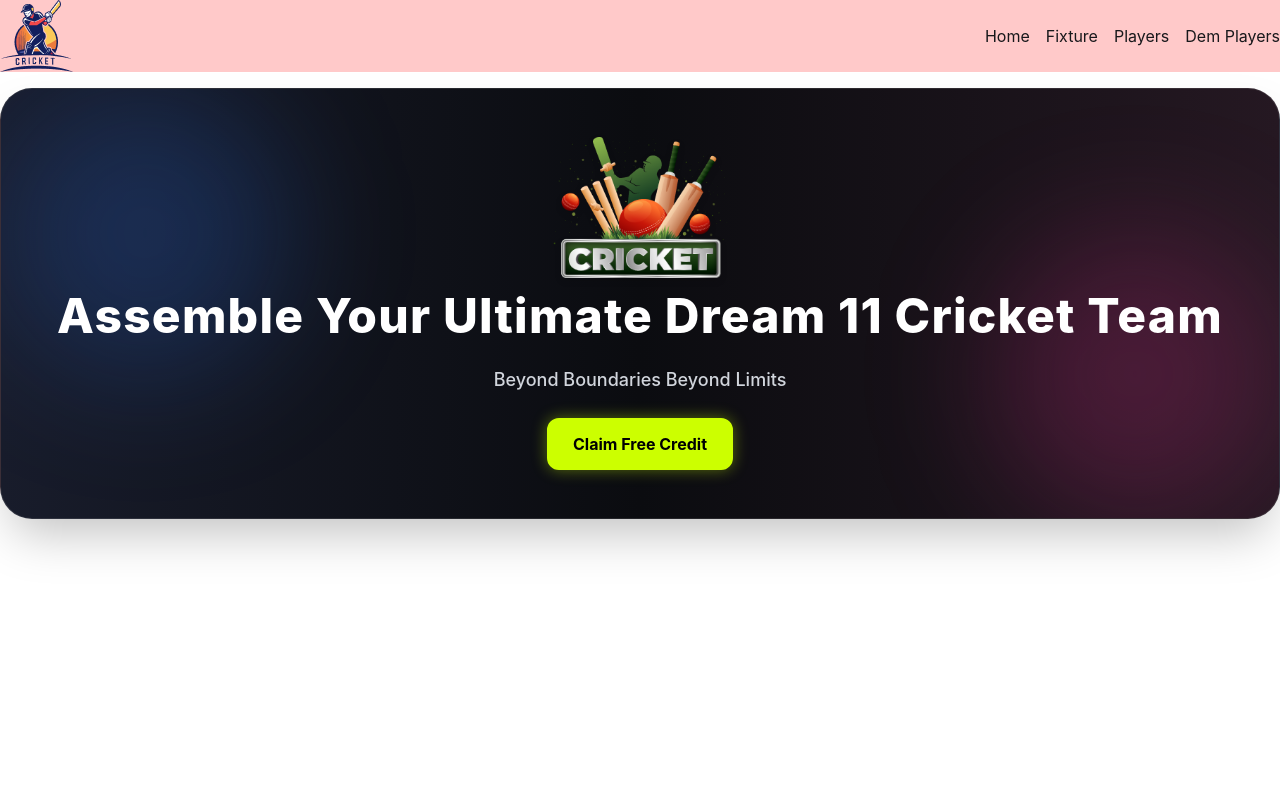
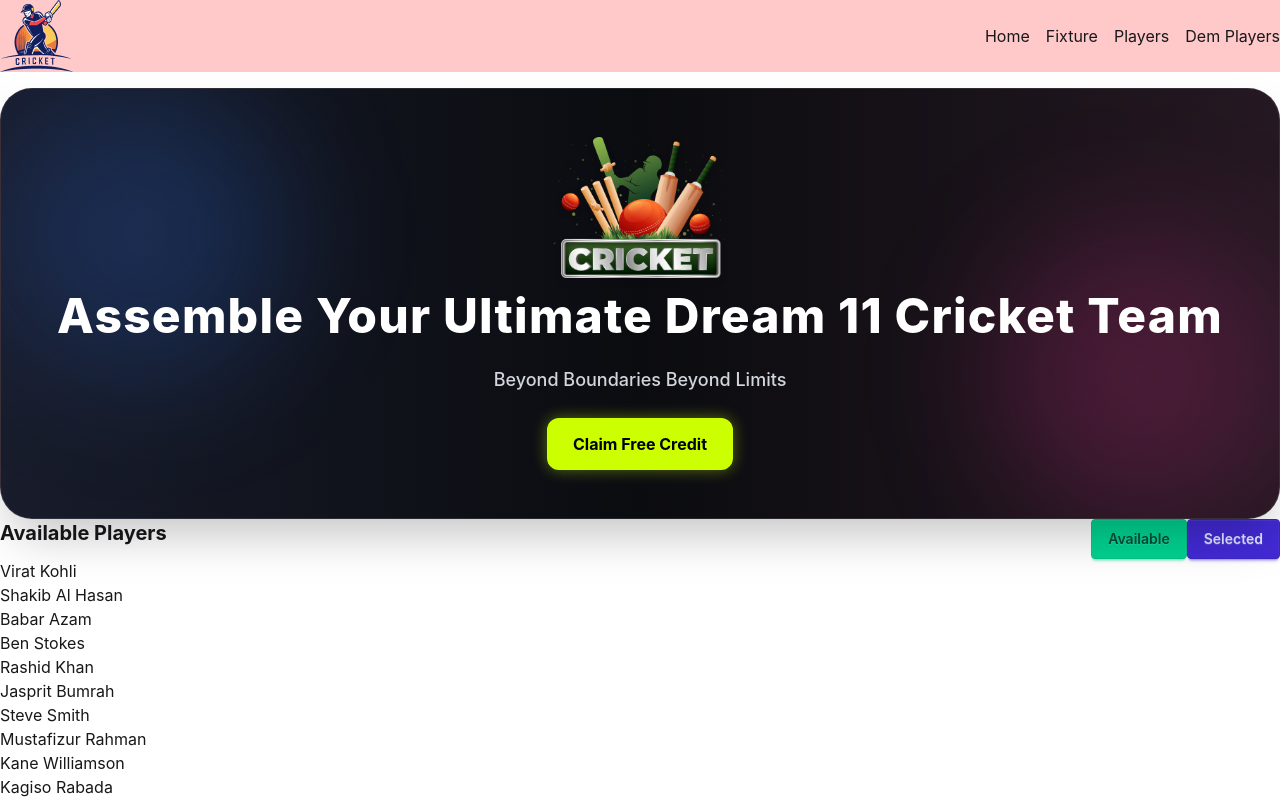
Before and after one commit to animesh-dev59/-my-next-alll-work-, a React (Vite) app: page / in a window 1280 px wide. Built offline with nearby package versions, Linux system fonts and the light colour scheme.

Commit message:
git data featch is done

```diff
--- /dev/null
+++ b/public/data.json
@@ -0,0 +1,92 @@
+[
+  {
+    "playerName": "Virat Kohli",
+    "playerImg": "https://example.com/images/virat_kohli.jpg",
+    "origin": "India",
+    "playerType": "Batsman",
+    "battingStyle": "Right-hand bat",
+    "bowlingStyle": "Right-arm medium",
+    "price": 900
+  },
+  {
+    "playerName": "Shakib Al Hasan",
+    "playerImg": "https://example.com/images/shakib_al_hasan.jpg",
+    "origin": "Bangladesh",
+    "playerType": "All-rounder",
+    "battingStyle": "Left-hand bat",
+    "bowlingStyle": "Slow left-arm orthodox",
+    "price": 200
+  },
+  {
+    "playerName": "Babar Azam",
+    "playerImg": "https://example.com/images/babar_azam.jpg",
+    "origin": "Pakistan",
+    "playerType": "Batsman",
+    "battingStyle": "Right-hand bat",
+    "bowlingStyle": "Right-arm offbreak",
+    "price": 500
+  },
+  {
+    "playerName": "Ben Stokes",
+    "playerImg": "https://example.com/images/ben_stokes.jpg",
+    "origin": "England",
+    "playerType": "All-rounder",
+    "battingStyle": "Left-hand bat",
+    "bowlingStyle": "Right-arm fast-medium",
+    "price": 800
+  },
+  {
+    "playerName": "Rashid Khan",
+    "playerImg": "https://example.com/images/rashid_khan.jpg",
+    "origin": "Afghanistan",
+    "playerType": "Bowler",
+    "battingStyle": "Right-hand bat",
+    "bowlingStyle": "Right-arm legbreak",
+    "price": 900
+  },
+  {
+    "playerName": "Jasprit Bumrah",
+    "playerImg": "https://example.com/images/jasprit_bumrah.jpg",
+    "origin": "India",
+    "playerType": "Bowler",
+    "battingStyle": "Right-hand bat",
+    "bowlingStyle": "Right-arm fast",
+    "price": 500
+  },
+  {
+    "playerName": "Steve Smith",
+    "playerImg": "https://example.com/images/steve_smith.jpg",
+    "origin": "Australia",
+    "playerType": "Batsman",
+    "battingStyle": "Right-hand bat",
+    "bowlingStyle": "Right-arm legbreak",
+    "price": 500
+  },
+  {
+    "playerName": "Mustafizur Rahman",
+    "playerImg": "https://example.com/images/mustafizur_rahman.jpg",
+    "origin": "Bangladesh",
+    "playerType": "Bowler",
+    "battingStyle": "Left-hand bat",
+    "bowlingStyle": "Left-arm fast-medium",
+    "price": 400
+  },
+  {
+    "playerName": "Kane Williamson",
+    "playerImg": "https://example.com/images/kane_williamson.jpg",
+    "origin": "New Zealand",
+    "playerType": "Batsman",
+    "battingStyle": "Right-hand bat",
+    "bowlingStyle": "Right-arm offbreak",
+    "price": 700
+  },
+  {
+    "playerName": "Kagiso Rabada",
+    "playerImg": "https://example.com/images/kagiso_rabada.jpg",
+    "origin": "South Africa",
+    "playerType": "Bowler",
+    "battingStyle": "Left-hand bat",
+    "bowlingStyle": "Right-arm fast",
+    "price": 300
+  }
+]
--- a/src/App.tsx
+++ b/src/App.tsx
@@ -1,11 +1,25 @@
+import { Suspense } from "react";
 import Banner from "./components/Banner"
 import Nav from "./components/Nav"
+import Playaers from "./components/players/Playaers";
+import type { Iplayer } from "./components/players/playerType";
+const playersFetch  = async():Promise<Iplayer[]>=>{
+  const res = await fetch('/data.json')
+  const data = await res.json();
+  return data;
+}
 function App() {
+  // console.log(playersPromise);
+  const playersPromise = playersFetch();
 
   return (
     <>
     <Nav/>
     <Banner/>
+    <Suspense fallback={<h4>Loading...</h4>}>
+       <Playaers playersPromise={playersPromise}/>
+    </Suspense>
+
 
 
     </>
--- /dev/null
+++ b/src/components/players/AvailablePlayers.tsx
@@ -0,0 +1,27 @@
+import React from 'react';
+import type { Iplayer } from './playerType';
+
+const AvailablePlayers = ({players}) => {
+  // console.log(players , 'a');
+  return (
+    <div className='container mx-auto'>
+     <div className='flex justify-between gap-4'>
+       <h2 className='font-bold text-xl'>Available Players</h2>
+       <div>
+        <button className='btn btn-success'>Available</button>
+       <button className='btn btn-primary'>Selected </button>
+       </div>
+      </div>
+      {
+        players.map((player:Iplayer)=>{
+          return <div>
+            {player.playerName}
+          </div>
+        })
+      }
+
+    </div>
+  );
+};
+
+export default AvailablePlayers;
--- /dev/null
+++ b/src/components/players/Playaers.tsx
@@ -0,0 +1,21 @@
+import React, { use } from 'react';
+import type { Iplayer } from './playerType';
+import AvailablePlayers from './AvailablePlayers';
+interface PlayersProps {
+  playersPromise:Promise<Iplayer[]>
+}
+
+const Playaers = ({playersPromise}:PlayersProps) => {
+  // console.log(playersPromise);
+  const players = use(playersPromise);
+  // console.log(players.s ,'players')
+  return (
+
+    <div>
+      <AvailablePlayers players={players}/>
+
+    </div>
+  );
+};
+
+export default Playaers;
--- /dev/null
+++ b/src/components/players/playerType.ts
@@ -0,0 +1,9 @@
+export interface Iplayer {
+  playerName: string;
+  playerImg: string;
+  origin: string;
+  playerType: string;
+  battingStyle: string;
+  bowlingStyle: string;
+  price: number;
+};
```
